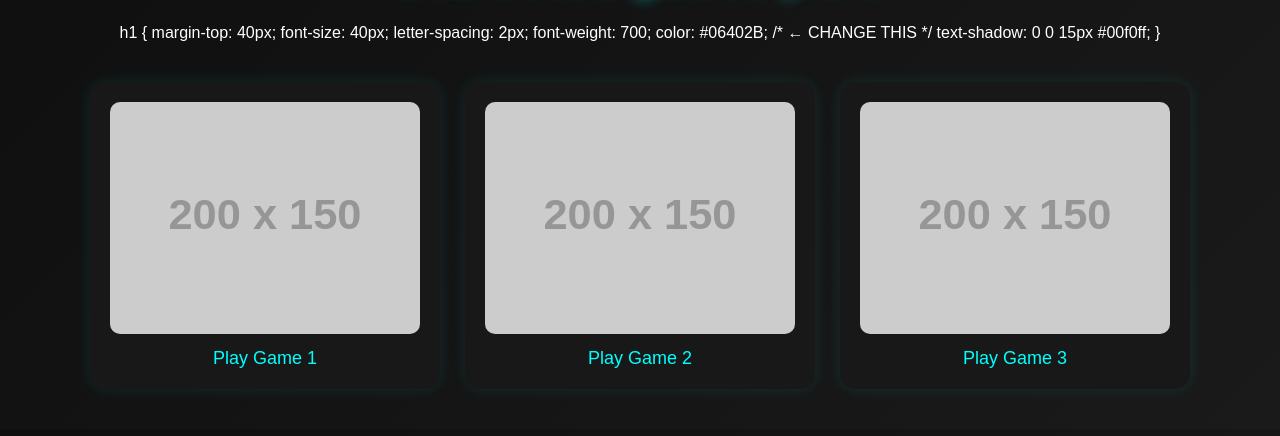
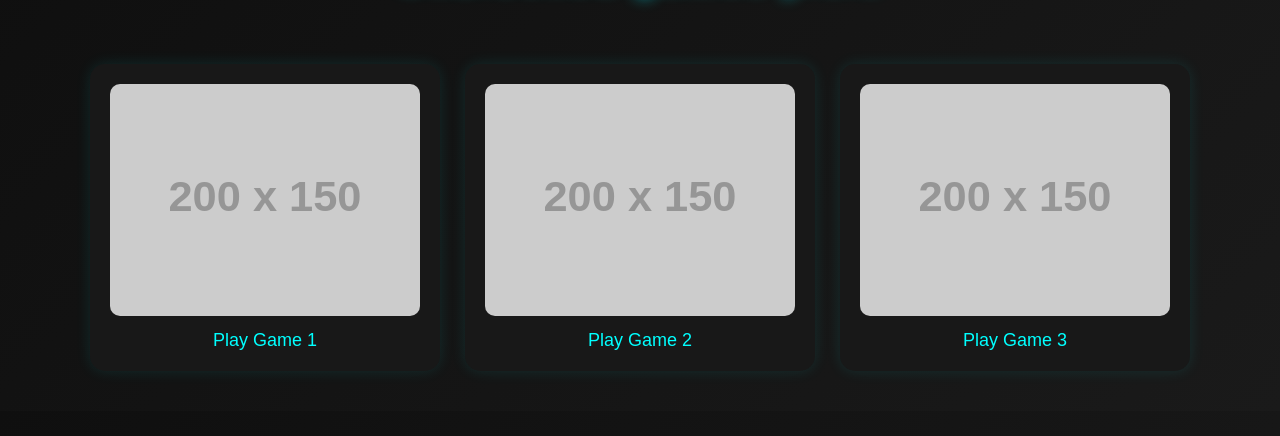
Before and after one commit to Joebidendillpiclewillyeicle/Unblocked-games-pickle.com, a plain HTML site: page index.html in a window 1280 px wide. Shown: the part 88-524 px from the top of the page. Drawn offline with Linux system fonts and the light colour scheme; placeholder pictures from the web are drawn by us.

Commit message:
Update index.html

```diff
--- a/index.html
+++ b/index.html
@@ -61,14 +61,7 @@
 <body>
 
 <h1> Unblocked games picle</h1>
-    h1 {
-    margin-top: 40px;
-    font-size: 40px;
-    letter-spacing: 2px;
-    font-weight: 700;
-    color: #06402B; /* ← CHANGE THIS */
-    text-shadow: 0 0 15px #00f0ff;
-}
+
 
 
 <div class="games">
```
